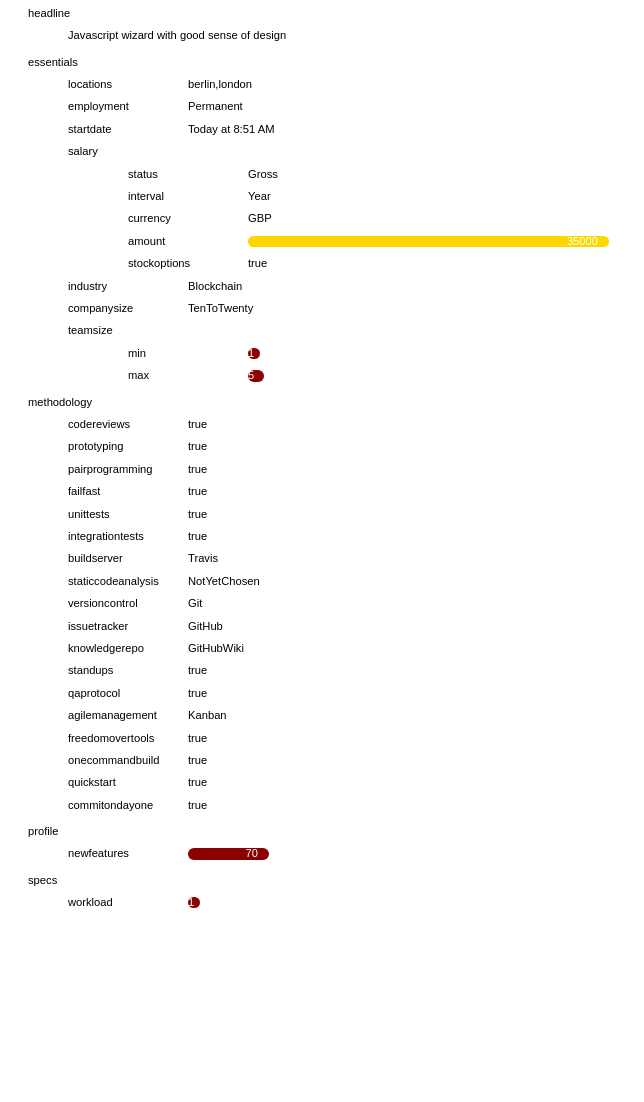
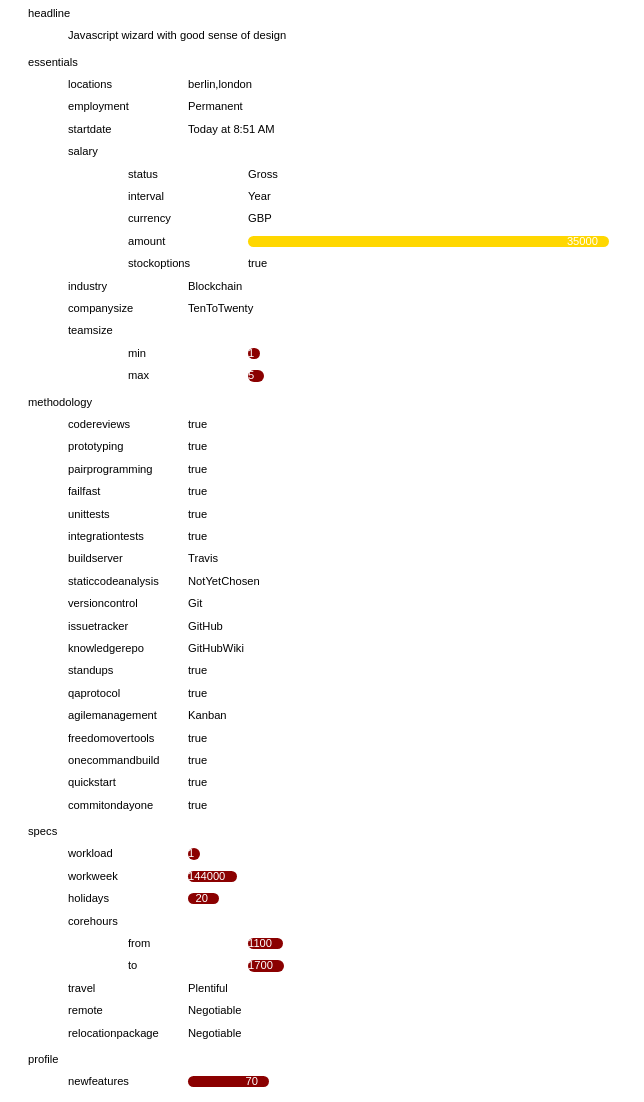
Before and after one commit to ltfschoen/parity_d3, a website: page index.html in a window 1280 px wide. Shown: the whole page, without its empty margins (0-644 px from the left). Before the commit the page ends 923 px from the top, so only its background shows below. Drawn offline with nearby package versions, Linux system fonts and the light colour scheme.

Commit message:
feat: Add category specs with nested levels. Fixed styles for workload, from, and to

```diff
--- a/index.html
+++ b/index.html
@@ -153,11 +153,15 @@
     function processRender(label, propertyValue, propertyName) {
       return label.append("div")
         .attr("class", function (d) {
-          if (typeof propertyValue === "number" && propertyName.indexOf("date") == -1 && propertyName.indexOf("amount") == -1) {
+          if (typeof propertyValue === "number" &&
+            propertyName.indexOf("date") == -1 &&
+            propertyName.indexOf("amount") == -1) {
             return "bar";
-          } else if (typeof propertyValue === "number" && propertyName.indexOf("date") == -1 && propertyName.indexOf("amount") != -1) {
+          } else if (typeof propertyValue === "number" &&
+            propertyName.indexOf("amount") != -1) {
             return "amount-bar"
-          } else if (typeof propertyValue === "number" && propertyName.indexOf("date") != -1) {
+          } else if (typeof propertyValue === "number" &&
+            (propertyName.indexOf("date") != -1 || propertyName.indexOf("workweek") != -1) ) {
             return "label-text-value";
           } else if (typeof propertyValue === "string") {
             return "label-text-value";
@@ -168,10 +172,19 @@
           }
         })
         .style("width", function (d) {
-          if (typeof propertyValue === "number" && propertyName.indexOf("date") == -1 && propertyName.indexOf("amount") == -1) {
+          if (typeof propertyValue === "number" &&
+            propertyName.indexOf("date") == -1 &&
+            propertyName.indexOf("amount") == -1 &&
+            propertyName.indexOf("workweek") == -1 &&
+            propertyName.indexOf("from") == -1 &&
+            propertyName.indexOf("to") == -1) {
             return propertyValue + "px";
-          } else if (typeof propertyValue === "number" && propertyName.indexOf("date") == -1 && propertyName.indexOf("amount") != -1) {
+          } else if (typeof propertyValue === "number" &&
+            propertyName.indexOf("amount") != -1) {
             return propertyValue / 100 + "px";
+          } else if (typeof propertyValue === "number" &&
+            (propertyName.indexOf("workweek") != -1 || propertyName.indexOf("from") != -1 || propertyName.indexOf("to") != -1)) {
+            return "";
           } else {
             return "";
           }
@@ -234,17 +247,18 @@
       let methodologyKey = data[0][methodologyCategoryName];
       renderLevelsForCategory(data, methodologyKey, methodologyLabel, methodologyCategory, methodologyCategoryName);
 
+      let specsLine = getNewLineForLevel(chart, data);
+      let specsCategory = getCategoryForLine(specsLine, 3);
+      let specsCategoryName = specsCategory._groups[0][0].innerText;
+      let specsLabel = getLabelForCategory(specsCategory, specsCategoryName);
+      let specsKey = data[0][specsCategoryName];
+      renderLevelsForCategory(data, specsKey, specsLabel, specsCategory, specsCategoryName);
+
       let profileLine = getNewLineForLevel(chart, data);
       let profileCategory = getCategoryForLine(profileLine, 4);
       let profileCategoryName = profileCategory._groups[0][0].innerText;
       let profileLabel = getLabelForCategory(profileCategory, profileCategoryName);
       renderSublabelValueForLabel("newfeatures", data, profileLabel, profileCategoryName, 0);
-
-      let specsLine = getNewLineForLevel(chart, data);
-      let specsCategory = getCategoryForLine(specsLine, 3);
-      let specsCategoryName = specsCategory._groups[0][0].innerText;
-      let specsLabel = getLabelForCategory(specsCategory, specsCategoryName);
-      renderSublabelValueForLabel("workload", data, specsLabel, specsCategoryName, 0);
     }
   </script>
 </head>
```
